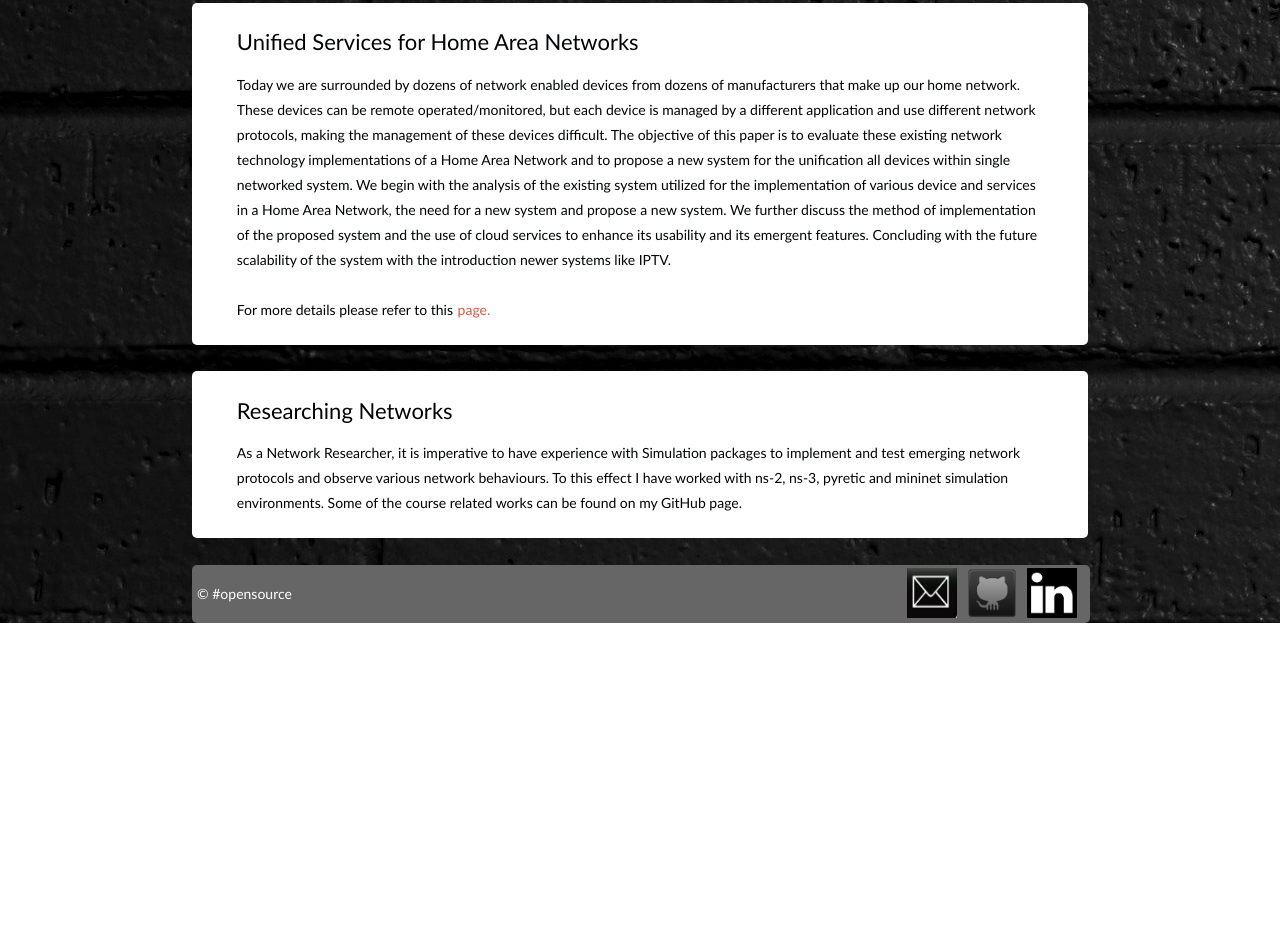
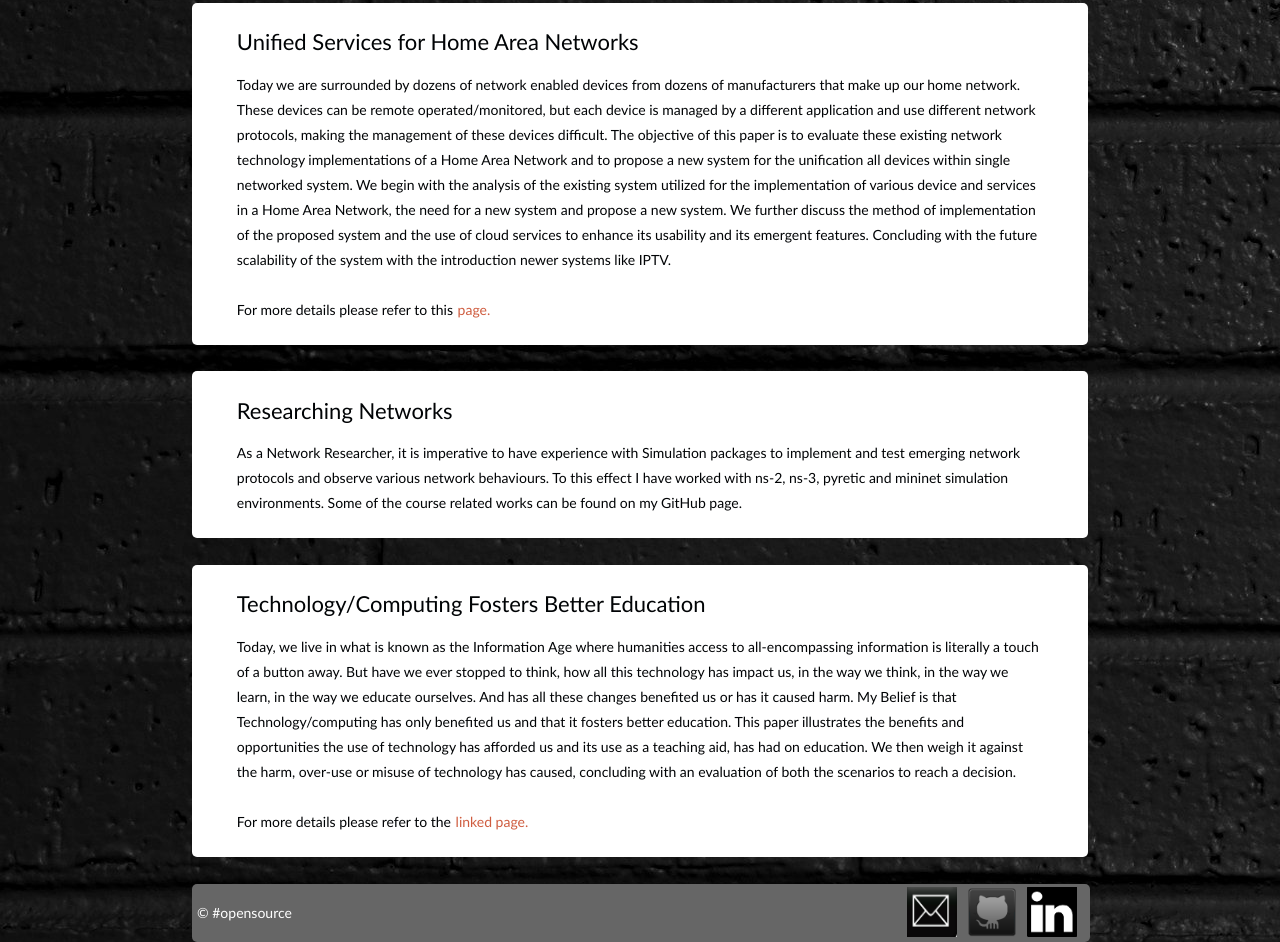
Before and after one commit to jadeseeker/jadeseeker.github.io, a plain HTML site: page research.html in a window 1280 px wide. Shown: the part 830-1772 px from the top of the page. Before the commit the page ends 1453 px from the top, so only its background shows below. Drawn offline with Linux system fonts and the light colour scheme.

Commit message:
last draft changes

```diff
--- a/research.html
+++ b/research.html
@@ -57,22 +57,22 @@
 				</content>
 			</article>
 
-			<!-- Technology and Education-
-			<article class="topcontent">
-
-				<h2>Technology/Computing Fosters Better Education</h2>
-				<content>
-					<p class="font">Today, we live in what is known as the Information Age where humanities access to all-encompassing information is literally a touch of a button away. But have we ever stopped to think, how all this technology has impact us, in the way we think, in the way we learn, in the way we educate ourselves. And has all these changes benefited us or has it caused harm. My Belief is that Technology/computing has only benefited us and that it fosters better education. This paper illustrates the benefits and opportunities the use of technology has afforded us and its use as a teaching aid, has had on education. We then weigh it against the harm, over-use or misuse of technology has caused, concluding with an evaluation of both the scenarios to reach a decision.<br><br>For more details please refer to the <a href="/files/tech.pdf">linked page.</a>
-					</p>
-				</content>
-			</article> -->
-
 			<!-- Researching Networks-->
 			<article class="topcontent">
 
 				<h2>Researching Networks</h2>
 				<content>
 					<p class="font">As a Network Researcher, it is imperative to have experience with Simulation packages to implement and test emerging network protocols and observe various network behaviours. To this effect I have worked with ns-2, ns-3, pyretic and mininet simulation environments. Some of the course related works can be found on my GitHub page.
+					</p>
+				</content>
+			</article>
+
+			<!-- Technology and Education-->
+			<article class="topcontent">
+
+				<h2>Technology/Computing Fosters Better Education</h2>
+				<content>
+					<p class="font">Today, we live in what is known as the Information Age where humanities access to all-encompassing information is literally a touch of a button away. But have we ever stopped to think, how all this technology has impact us, in the way we think, in the way we learn, in the way we educate ourselves. And has all these changes benefited us or has it caused harm. My Belief is that Technology/computing has only benefited us and that it fosters better education. This paper illustrates the benefits and opportunities the use of technology has afforded us and its use as a teaching aid, has had on education. We then weigh it against the harm, over-use or misuse of technology has caused, concluding with an evaluation of both the scenarios to reach a decision.<br><br>For more details please refer to the <a href="/files/tech.pdf">linked page.</a>
 					</p>
 				</content>
 			</article>
```
